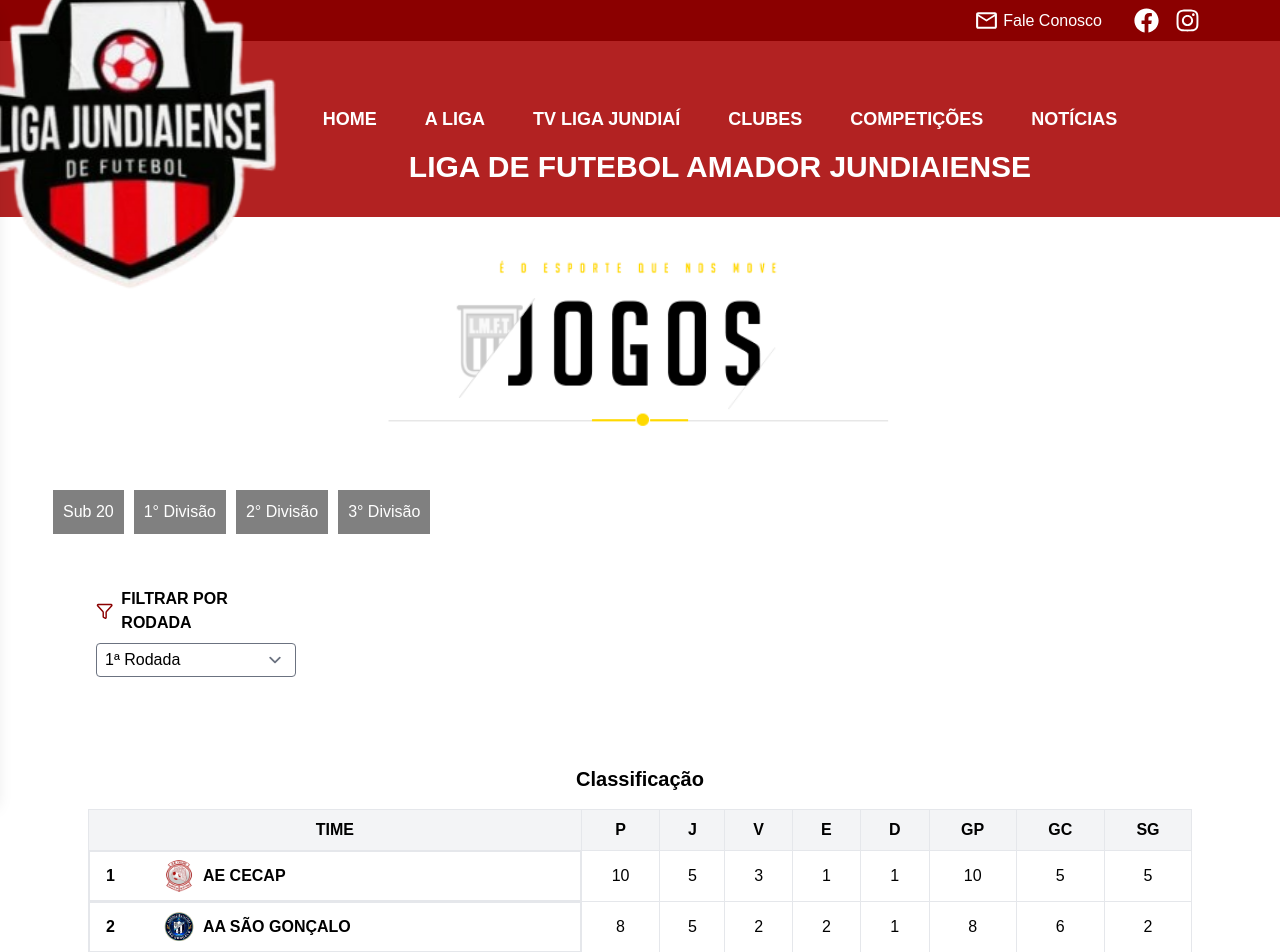
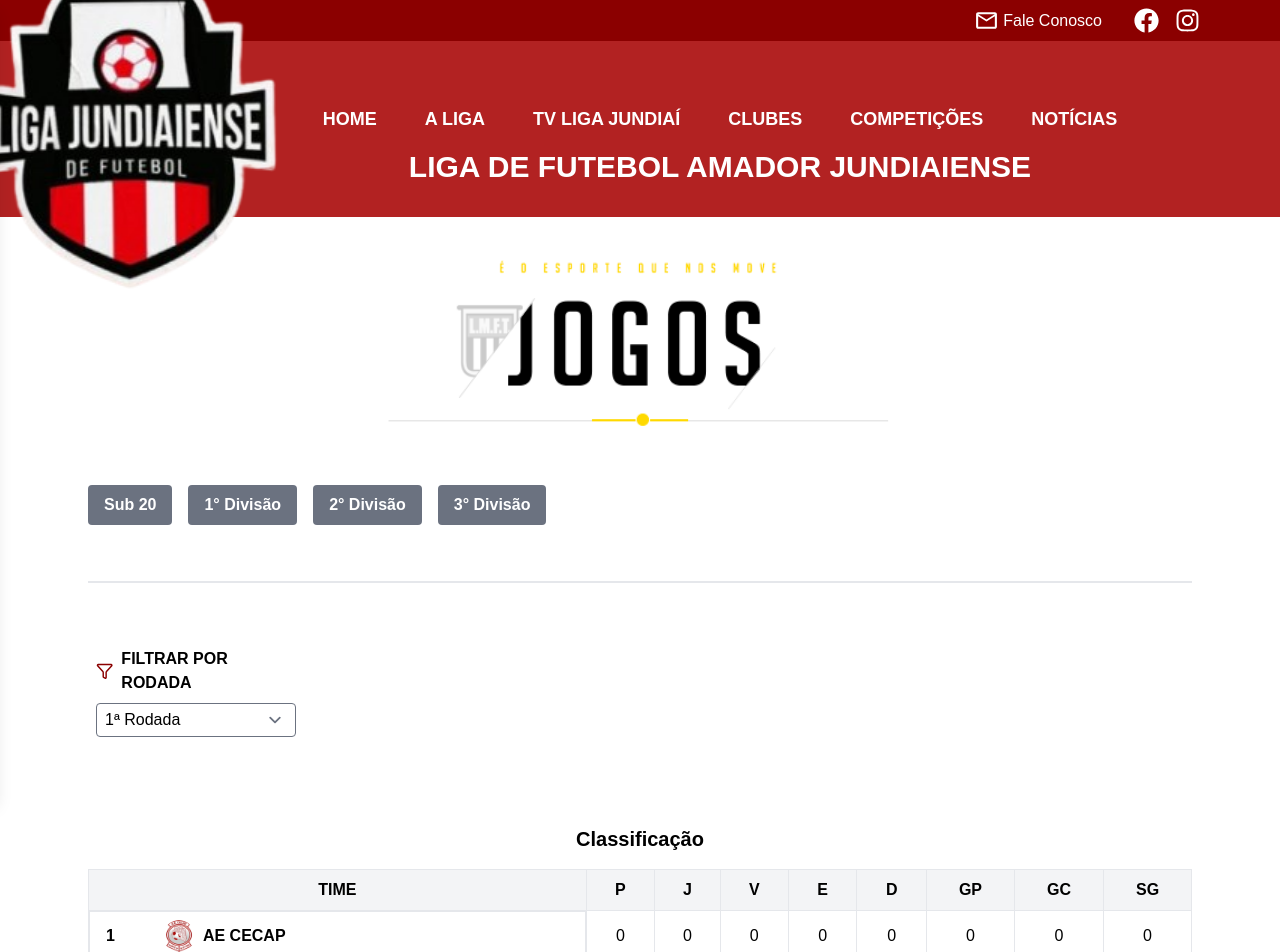
Before and after one commit to bdancost/amateur_football_league, a Next.js app: page /competicoes in a window 1280 px wide. Shown: the top 952 px of the page. Built offline with nearby package versions, Linux system fonts and the light colour scheme.

Commit message:
Configurando página competiçoes

```diff
--- a/src/components/CampeonatoSelector.tsx
+++ b/src/components/CampeonatoSelector.tsx
@@ -10,24 +10,22 @@
   setCampeonatoSelecionado
 }: CampeonatoSelectorProps) => {
   return (
-    <div>
+    <div className="flex flex-wrap gap-4 mb-4 ml-10 mr-10">
       {sections.map((campeonato) => (
         <button
           key={campeonato.id}
           onClick={() => setCampeonatoSelecionado(campeonato.id)}
-          style={{
-            margin: '5px',
-            padding: '10px',
-            backgroundColor:
-              campeonato.id === campeonatoSelecionado ? 'blue' : 'gray',
-            color: 'white',
-            border: 'none',
-            cursor: 'pointer'
-          }}
+          className={`px-4 py-2 rounded text-white font-semibold transition mb-10
+            ${
+              campeonato.id === campeonatoSelecionado
+                ? 'bg-foreground hover:bg-foreground/80'
+                : 'bg-gray-500 hover:bg-gray-600'
+            }`}
         >
           {campeonato.title}
         </button>
       ))}
+      <div className=" w-full border-b-2"></div>
     </div>
   )
 }
--- a/src/components/TabelaClassificacao.tsx
+++ b/src/components/TabelaClassificacao.tsx
@@ -39,36 +39,36 @@
     id: 1,
     nome: 'AE Cecap',
     imagem: '/assets/clubes/AE CEcap.jpeg',
-    J: 5,
-    V: 3,
-    E: 1,
-    D: 1,
-    GP: 10,
-    GC: 5,
+    J: 0,
+    V: 0,
+    E: 0,
+    D: 0,
+    GP: 0,
+    GC: 0,
     campeonato: '1° Divisão'
   },
   {
     id: 2,
     nome: 'AA São Gonçalo',
     imagem: '/assets/clubes/AA São Gonçalo.jpeg',
-    J: 5,
-    V: 2,
-    E: 2,
-    D: 1,
-    GP: 8,
-    GC: 6,
+    J: 0,
+    V: 0,
+    E: 0,
+    D: 0,
+    GP: 0,
+    GC: 0,
     campeonato: '1° Divisão'
   },
   {
     id: 3,
     nome: 'AE Vila São Geraldo',
     imagem: '/assets/clubes/AE Vila São Geraldo.jpeg',
-    J: 5,
-    V: 1,
-    E: 3,
-    D: 1,
-    GP: 7,
-    GC: 7,
+    J: 0,
+    V: 0,
+    E: 0,
+    D: 0,
+    GP: 0,
+    GC: 0,
     campeonato: '1° Divisão'
   }
 ]
```
